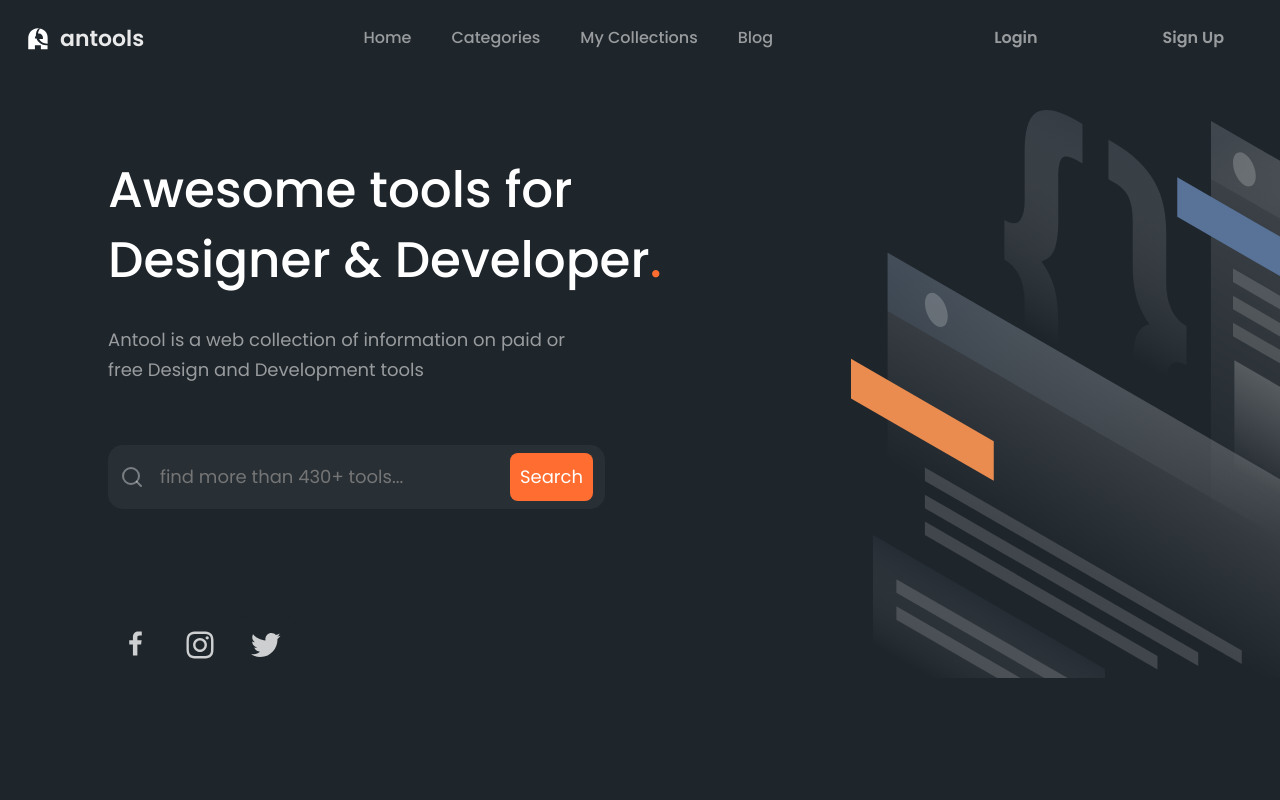
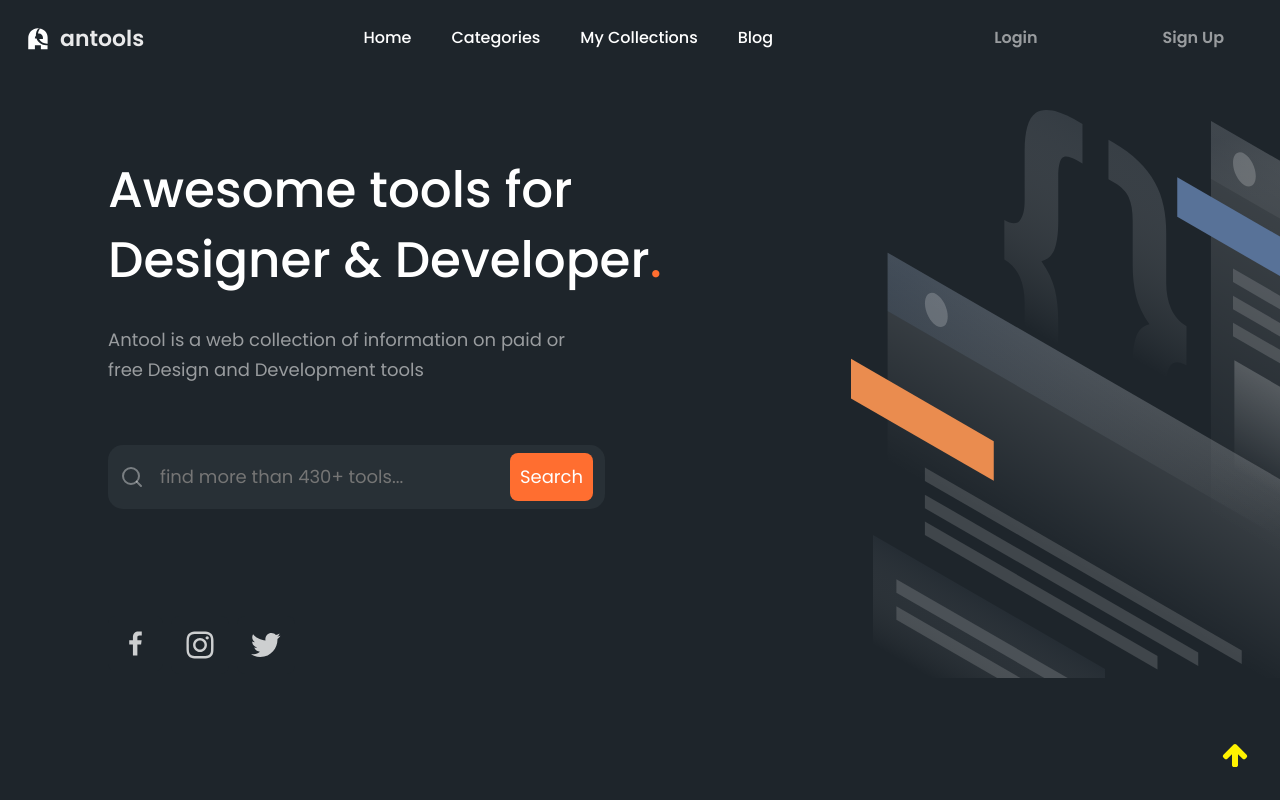
Before and after one commit to Hlib612/antools, a plain HTML site: page index.html in a window 1280 px wide. Shown: the top 800 px of the page. Drawn offline with nearby package versions, Linux system fonts and the light colour scheme.

Commit message:
add files and images

```diff
--- a/css/style.css
+++ b/css/style.css
@@ -4,6 +4,9 @@
   --white-color: #ffffff;
   --text-color: rgba(255, 255, 255, 0.55);
   --form-color: #283036;
+}
+html{
+  scroll-behavior: smooth;
 }
 body {
   color: var(--text-color);
@@ -46,6 +49,8 @@ body {
 .navigation-list-item {
   font-weight: 500;
   font-size: 16px;
+  color: white;
+  transition: color 500ms;
 }
 .navigation-list-item:hover{
   font-weight: 500;
@@ -64,6 +69,8 @@ body {
   padding: 12px 28px;
   font-weight: 600;
 font-size: 16px;
+transition-property: background-color;
+transition-duration: 500ms;
 }
 .navigation-button-list-item-a:hover {
   color: var(--white-color);
@@ -72,6 +79,7 @@ font-size: 16px;
   padding: 12px 28px;
   font-weight: 600;
 font-size: 16px;
+transition: background-color 500ms;
 }
 
 .hero {
@@ -533,3 +541,26 @@ padding-right: 82px;
 .heart_svg:hover{
   fill: red;
 }
+.scroll-to-top{
+  position: fixed;
+  bottom: 30px;
+  right: 30px;
+  display: flex;
+  align-items: center;
+  justify-content: center;
+  width: 30px;
+  height: 30px;
+  border: aquamarine;
+  cursor: pointer;
+  border-radius: 50%;
+}
+.scroll-to-top .icon-arrow-up{
+width: 26px;
+height: 28px;
+fill: #fff200;
+transition: fill 500ms;
+}
+.scroll-to-top:hover .icon-arrow-up{
+fill: blueviolet;
+transition: fill 500ms;
+}
--- a/index.html
+++ b/index.html
@@ -21,7 +21,7 @@
     <link rel="stylesheet" href="./css/style.css" />
   </head>
   <body>
-      <header class="header">
+      <header class="header" id="top">
         <div class="container flex">
         <a class="header-logo" href="./index.html"
           ><img src="./images/antools_logo.svg" alt="antools" />antools</a
@@ -32,7 +32,7 @@
               <a href="./index.html">Home</a>
             </li>
             <li class="navigation-list-item"><a href="#">Categories</a></li>
-            <li class="navigation-list-item"><a href="#">My Collections</a></li>
+            <li class="navigation-list-item"><a href="#contacts">My Collections</a></li>
             <li class="navigation-list-item"><a href="#">Blog</a></li>
           </ul>
           <ul class="navigation-button-list flex">
@@ -497,7 +497,7 @@
       </div>
       </section>
     </main>
-    <footer class="footer">
+    <footer class="footer" id="contacts">
         <div class="container flex">
       <div class="footer-div">
       <a class="footer-logo" href="./index.html"
@@ -551,5 +551,12 @@
       </ul>
     </div>
     </footer>
+    Катерина_Клещ
+10:46
+<a class="scroll-to-top" href="#top">
+<svg class="icon icon-arrow-up" viewBox="0 0 26 28">
+<path d="M25.172 15.172c0 0.531-0.219 1.031-0.578 1.406l-1.172 1.172c-0.375 0.375-0.891 0.594-1.422 0.594s-1.047-0.219-1.406-0.594l-4.594-4.578v11c0 1.125-0.938 1.828-2 1.828h-2c-1.062 0-2-0.703-2-1.828v-11l-4.594 4.578c-0.359 0.375-0.875 0.594-1.406 0.594s-1.047-0.219-1.406-0.594l-1.172-1.172c-0.375-0.375-0.594-0.875-0.594-1.406s0.219-1.047 0.594-1.422l10.172-10.172c0.359-0.375 0.875-0.578 1.406-0.578s1.047 0.203 1.422 0.578l10.172 10.172c0.359 0.375 0.578 0.891 0.578 1.422z"></path>
+
+</svg></a>
   </body>
 </html>
```
